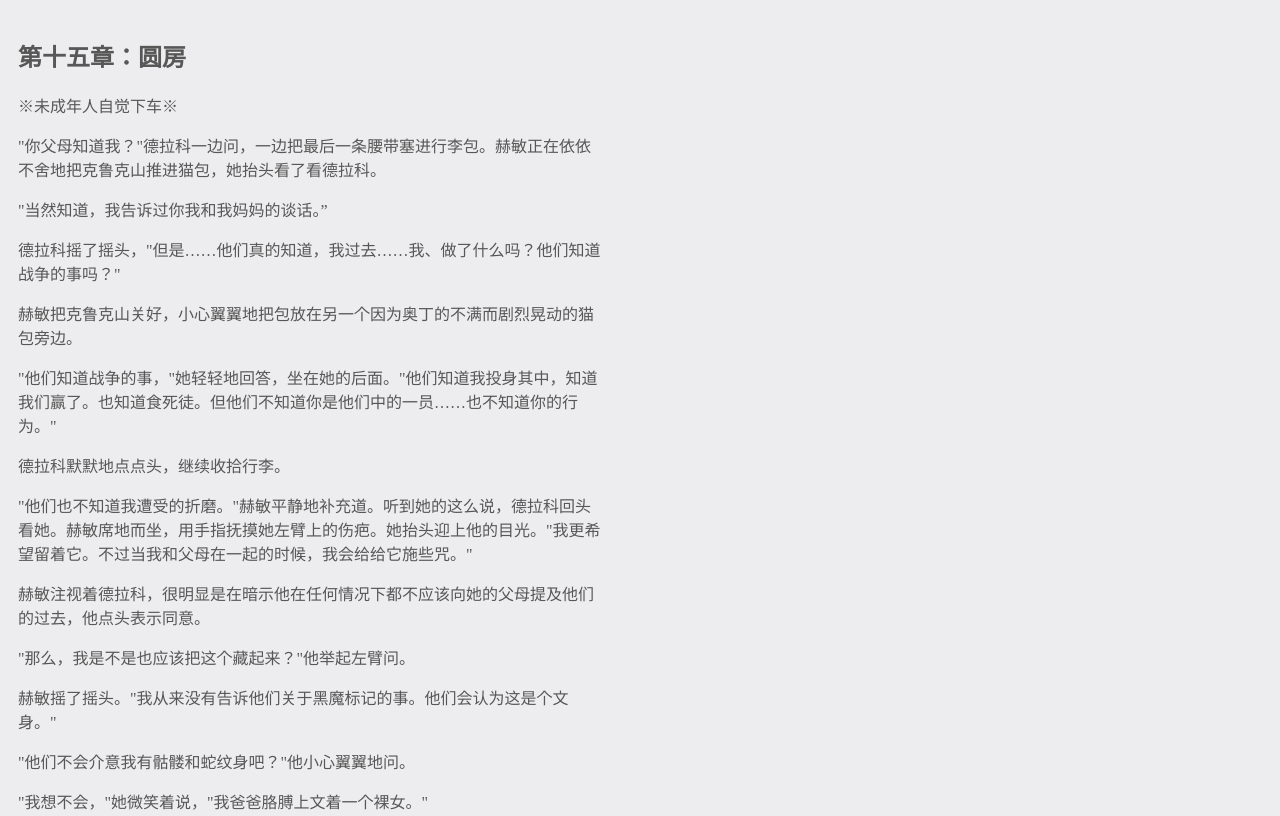
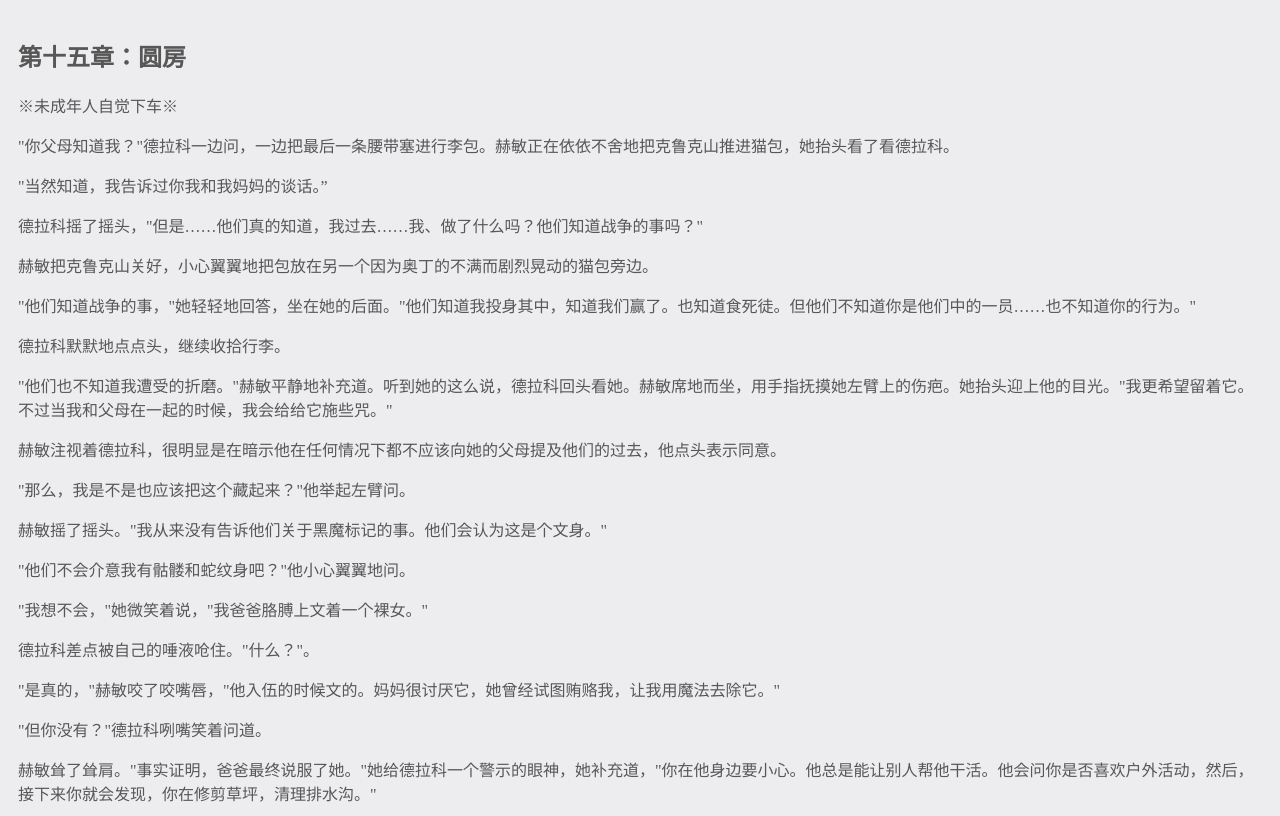
Before and after one commit to Helusen/helusen.github.io, a plain HTML site: page mt15.html in a window 1280 px wide. Shown: the top 816 px of the page. Drawn offline with Linux system fonts and the light colour scheme.

Commit message:
Update mt15.html

```diff
--- a/mt15.html
+++ b/mt15.html
@@ -5,7 +5,7 @@
     <title>Muggle Things - 015</title>
 </head>
 <body style="background-color: #ededef;color: #575757">
-	<div style="width: 585px;padding: 10px 10px 10px 10px;">
+	<div style="padding: 10px 10px 10px 10px;">
 <h2>第十五章：圆房</h2>
 <p>※未成年人自觉下车※</p>
 <p>"你父母知道我？"德拉科一边问，一边把最后一条腰带塞进行李包。赫敏正在依依不舍地把克鲁克山推进猫包，她抬头看了看德拉科。
```
